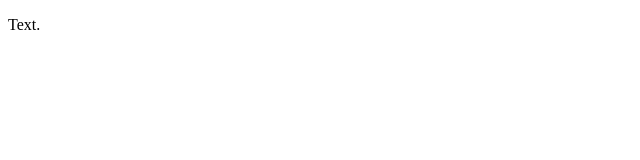
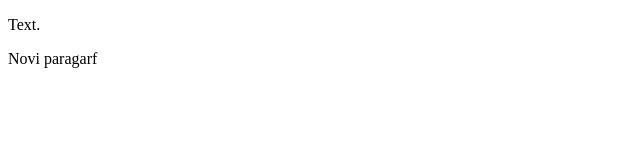
Before and after one commit to Tonka64/algebra_vjezbanje5, a plain HTML site: page index.html in a window 1280 px wide. Shown: the full height of the page, 0-640 px from the left. Drawn offline with Linux system fonts and the light colour scheme.

Commit message:
dodala sam novi paragarf

```diff
--- a/index.html
+++ b/index.html
@@ -3,5 +3,6 @@
 <head></head>
 <body>
  <p>Text.</p>
+ <p>Novi paragarf </p>
 </body>
 </html>
```
